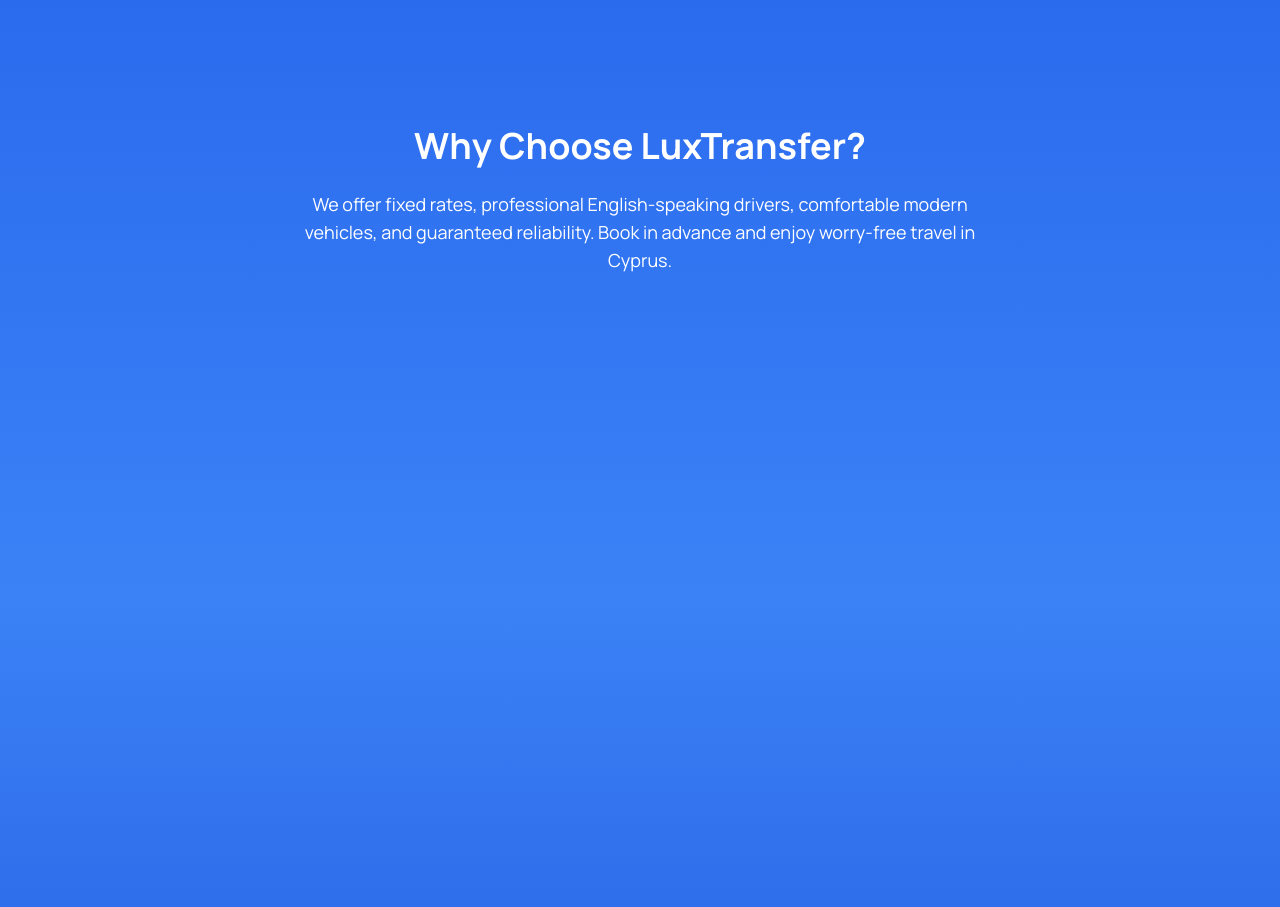
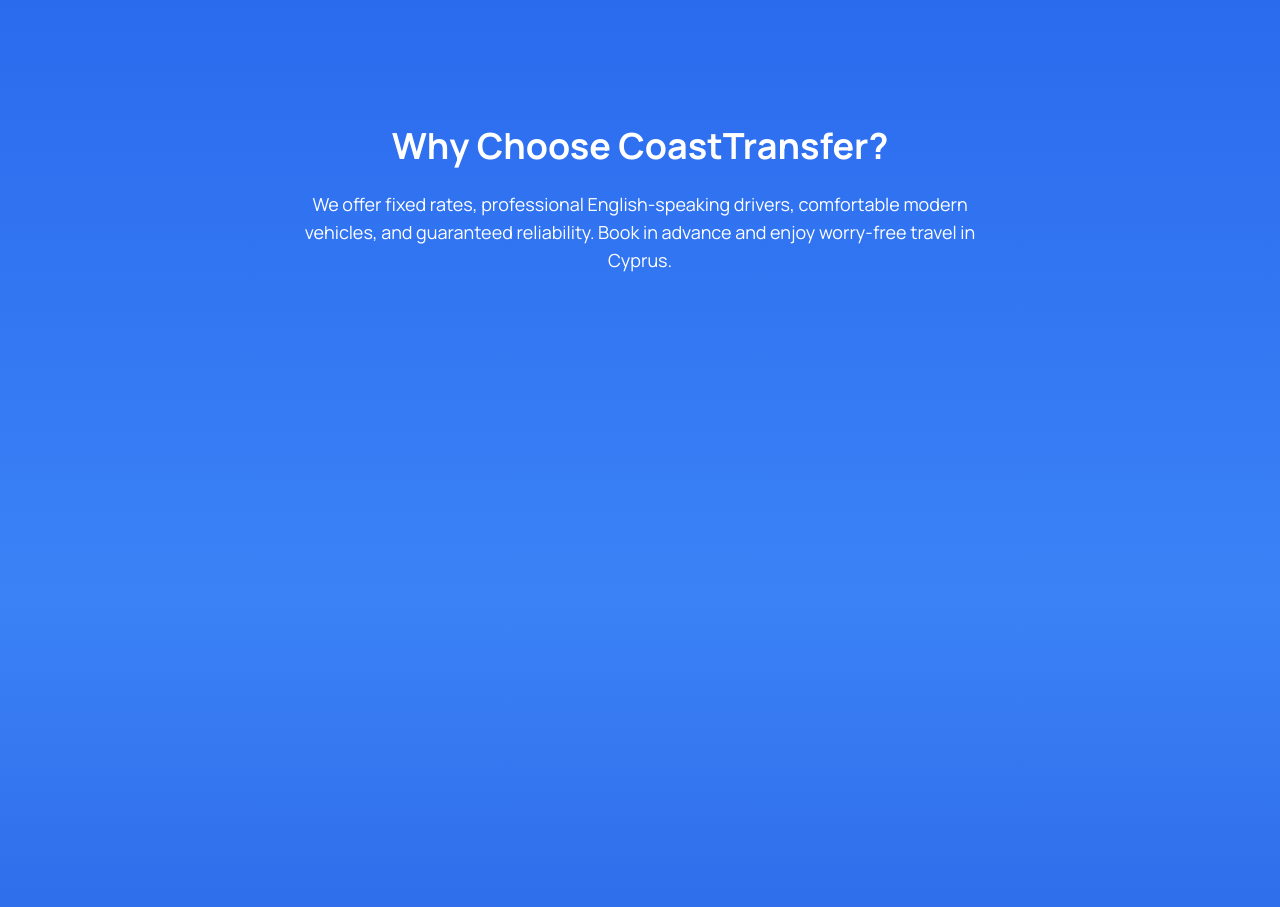
Before and after one commit to websitetransfer/transfer-website, a website: page public/index.html in a window 1280 px wide. Shown: the part 1800-2707 px from the top of the page. Drawn offline with nearby package versions, Linux system fonts and the light colour scheme.

Commit message:
Update index.html

```diff
--- a/public/index.html
+++ b/public/index.html
@@ -296,7 +296,7 @@
 
   <!-- Why Choose Us Section -->
   <section class="h-screen flex flex-col items-center justify-center bg-gradient-to-b from-blue-600 to-blue-500 px-6 text-center" data-animate>
-    <h2 class="text-4xl font-bold mb-6">Why Choose LuxTransfer?</h2>
+    <h2 class="text-4xl font-bold mb-6">Why Choose CoastTransfer?</h2>
     <p class="max-w-2xl text-lg">We offer fixed rates, professional English-speaking drivers, comfortable modern vehicles, and guaranteed reliability. Book in advance and enjoy worry-free travel in Cyprus.</p>
   </section>
 
```
